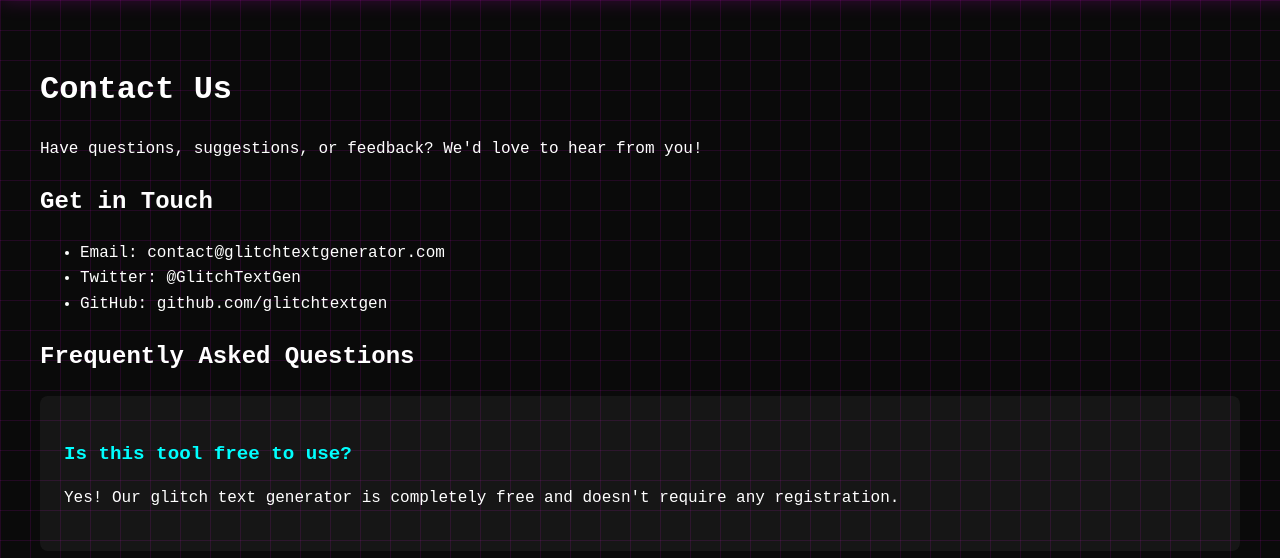
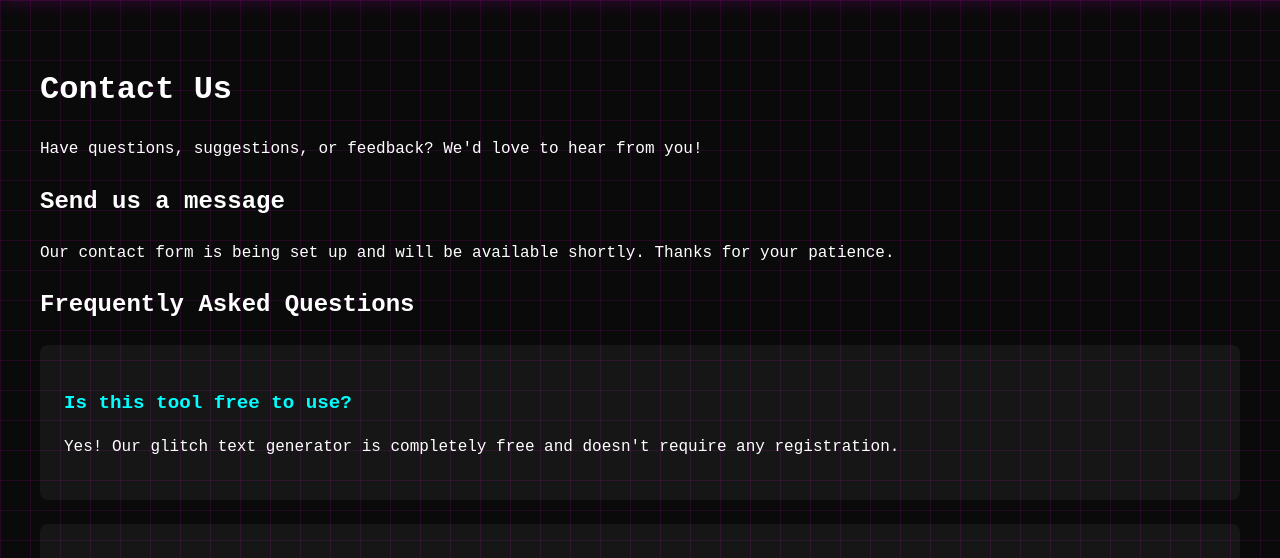
Before and after one commit to bryancollins99/glitch-text-generator, a Flask app: page /contact in a window 1280 px wide. Shown: the part 149-707 px from the top of the page. Run offline with Flask 3, Linux system fonts and the light colour scheme; some libraries are stand-ins or nearby versions.

Commit message:
Replace dead contact email with a working contact form
The contact page advertised contact@glitchtextgenerator.com (wrong domain,
no mailbox). Replace it with a glitch-branded contact form that posts
client-side to Web3Forms (no backend/mailbox needed) and delivers to a real
inbox. Key injected from WEB3FORMS_KEY env (public-by-design); graceful
'being set up' fallback when unset. Also drop the dead email from schema.org
(now a url-based contactPoint) and the stale @GlitchTextGen / glitchtextgen
social handles.

Co-Authored-By: Claude Opus 4.8 (1M context) <noreply@anthropic.com>

```diff
--- a/app.py
+++ b/app.py
@@ -338,7 +338,9 @@ def about():
 
 @app.route('/contact')
 def contact():
-    return render_template('contact.html')
+    # Web3Forms access key (public-by-design, not a secret). Set WEB3FORMS_KEY in
+    # the Render env to point the contact form at your inbox.
+    return render_template('contact.html', web3forms_key=os.environ.get('WEB3FORMS_KEY', ''))
 
 @app.route('/faq')
 def faq():
--- a/templates/contact.html
+++ b/templates/contact.html
@@ -29,7 +29,11 @@
         "@type": "Organization",
         "name": "Glitch Text Effect",
         "url": "https://glitchtexteffect.com",
-        "email": "contact@glitchtexteffect.com"
+        "contactPoint": {
+            "@type": "ContactPoint",
+            "contactType": "customer support",
+            "url": "https://glitchtexteffect.com/contact"
+        }
     }
 }
 </script>
@@ -42,13 +46,84 @@
     <p>Have questions, suggestions, or feedback? We'd love to hear from you!</p>
 
     <div class="contact-info">
-        <h2>Get in Touch</h2>
-        <ul>
-            <li>Email: contact@glitchtextgenerator.com</li>
-            <li>Twitter: @GlitchTextGen</li>
-            <li>GitHub: github.com/glitchtextgen</li>
-        </ul>
+        <h2>Send us a message</h2>
+        {% if web3forms_key %}
+        <form id="contact-form" class="contact-form" action="https://api.web3forms.com/submit" method="POST">
+            <input type="hidden" name="access_key" value="{{ web3forms_key }}">
+            <input type="hidden" name="subject" value="New message from GlitchTextEffect.com">
+            <input type="hidden" name="from_name" value="GlitchTextEffect Contact Form">
+            <!-- honeypot: bots fill this, humans can't see it -->
+            <input type="checkbox" name="botcheck" tabindex="-1" autocomplete="off" style="display:none">
+
+            <label for="cf-name">Name</label>
+            <input id="cf-name" type="text" name="name" required placeholder="Your name">
+
+            <label for="cf-email">Email</label>
+            <input id="cf-email" type="email" name="email" required placeholder="you@example.com">
+
+            <label for="cf-message">Message</label>
+            <textarea id="cf-message" name="message" rows="5" required placeholder="How can we help?"></textarea>
+
+            <button type="submit" class="cf-submit">Send Message</button>
+            <p id="cf-status" class="cf-status" role="status" aria-live="polite"></p>
+        </form>
+        {% else %}
+        <p>Our contact form is being set up and will be available shortly. Thanks for your patience.</p>
+        {% endif %}
     </div>
+
+<style>
+.contact-form { max-width: 560px; display: flex; flex-direction: column; gap: 6px; font-family: 'Courier New', monospace; }
+.contact-form label { color: var(--secondary-color, #00ffff); text-transform: uppercase; letter-spacing: 1px; font-size: 0.8rem; margin-top: 12px; }
+.contact-form input[type="text"], .contact-form input[type="email"], .contact-form textarea {
+    background: rgba(0,0,0,0.6); border: 1px solid var(--primary-color, #ff00ff); border-radius: 5px;
+    color: #fff; padding: 10px 12px; font-family: 'Courier New', monospace; font-size: 0.95rem; width: 100%; box-sizing: border-box;
+}
+.contact-form input:focus, .contact-form textarea:focus { outline: none; box-shadow: 0 0 10px rgba(255,0,255,0.4); }
+.cf-submit {
+    margin-top: 18px; align-self: flex-start; cursor: pointer; border: none; border-radius: 25px;
+    background: linear-gradient(135deg, #ff00ff 0%, #00ffff 100%); color: #0a0a0a;
+    text-transform: uppercase; letter-spacing: 1px; font-weight: bold; font-size: 0.85rem; padding: 12px 28px;
+    font-family: 'Courier New', monospace; transition: transform 0.2s ease, box-shadow 0.2s ease;
+}
+.cf-submit:hover { transform: translateY(-2px); box-shadow: 0 0 18px rgba(255,0,255,0.6); }
+.cf-submit:disabled { opacity: 0.6; cursor: default; transform: none; }
+.cf-status { margin-top: 12px; min-height: 1.2em; font-size: 0.9rem; }
+.cf-status.ok { color: #00ff00; }
+.cf-status.err { color: #ff5555; }
+</style>
+
+<script>
+(function () {
+    var form = document.getElementById('contact-form');
+    if (!form) return;
+    var status = document.getElementById('cf-status');
+    var btn = form.querySelector('.cf-submit');
+    form.addEventListener('submit', async function (e) {
+        e.preventDefault();
+        status.className = 'cf-status'; status.textContent = 'Sending…';
+        btn.disabled = true;
+        try {
+            var res = await fetch(form.action, { method: 'POST', body: new FormData(form),
+                headers: { 'Accept': 'application/json' } });
+            var data = await res.json();
+            if (res.ok && data.success) {
+                form.reset();
+                status.className = 'cf-status ok';
+                status.textContent = 'Thanks — your message has been sent.';
+            } else {
+                status.className = 'cf-status err';
+                status.textContent = (data && data.message) || 'Something went wrong. Please try again.';
+            }
+        } catch (err) {
+            status.className = 'cf-status err';
+            status.textContent = 'Network error — please try again.';
+        } finally {
+            btn.disabled = false;
+        }
+    });
+})();
+</script>
 
     <div class="faq-section">
         <h2>Frequently Asked Questions</h2>
```
